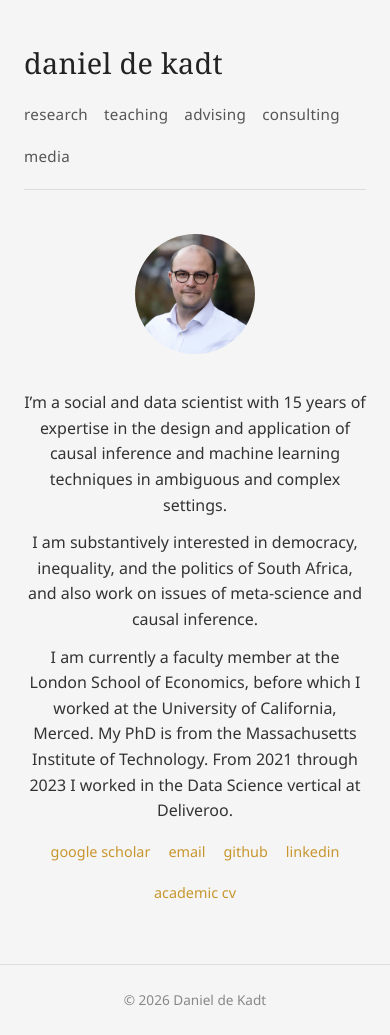
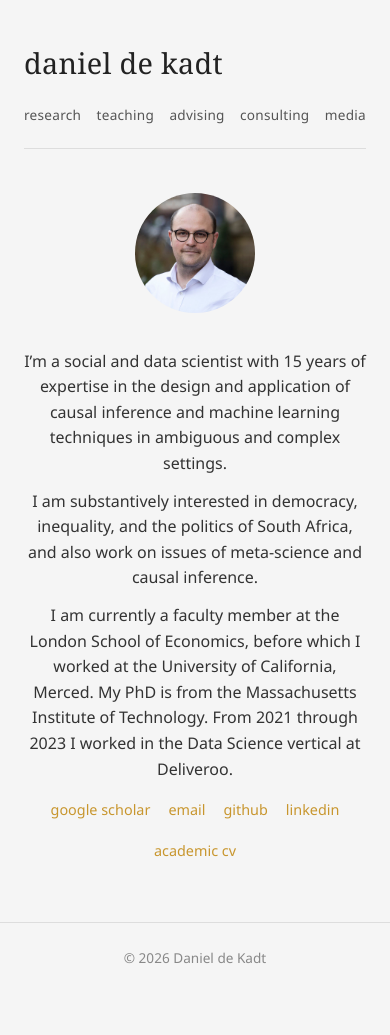
Before and after one commit to ddekadt/ddekadt.github.io, a Jekyll site: the page built from index.md, in a window 390 px wide. Built offline with Jekyll 4.4.1, drawn with Linux system fonts in a browser that asks for light colours; after the commit the page ends 993 px from its top, so only the background shows below that.

Commit message:
wrapping

```diff
--- a/css/style.css
+++ b/css/style.css
@@ -238,7 +238,13 @@ footer a:hover {
     }
 
     nav ul {
-        gap: 16px;
+        flex-wrap: nowrap;
+        gap: 0;
+        justify-content: space-between;
+    }
+
+    nav a {
+        font-size: 0.85rem;
     }
 
     .bio {
```
Also changed, not shown: media_drop.jpg (added).
